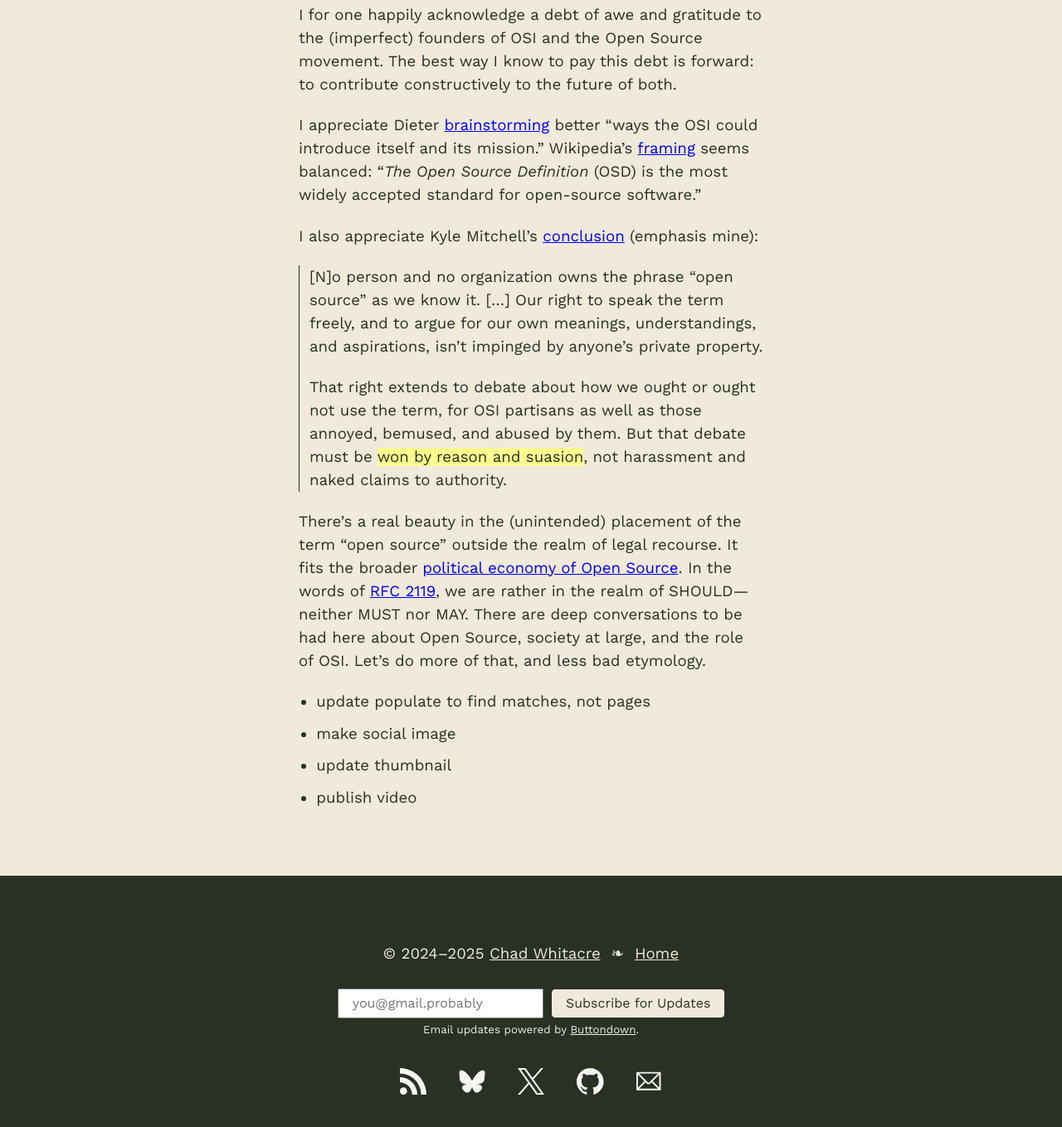
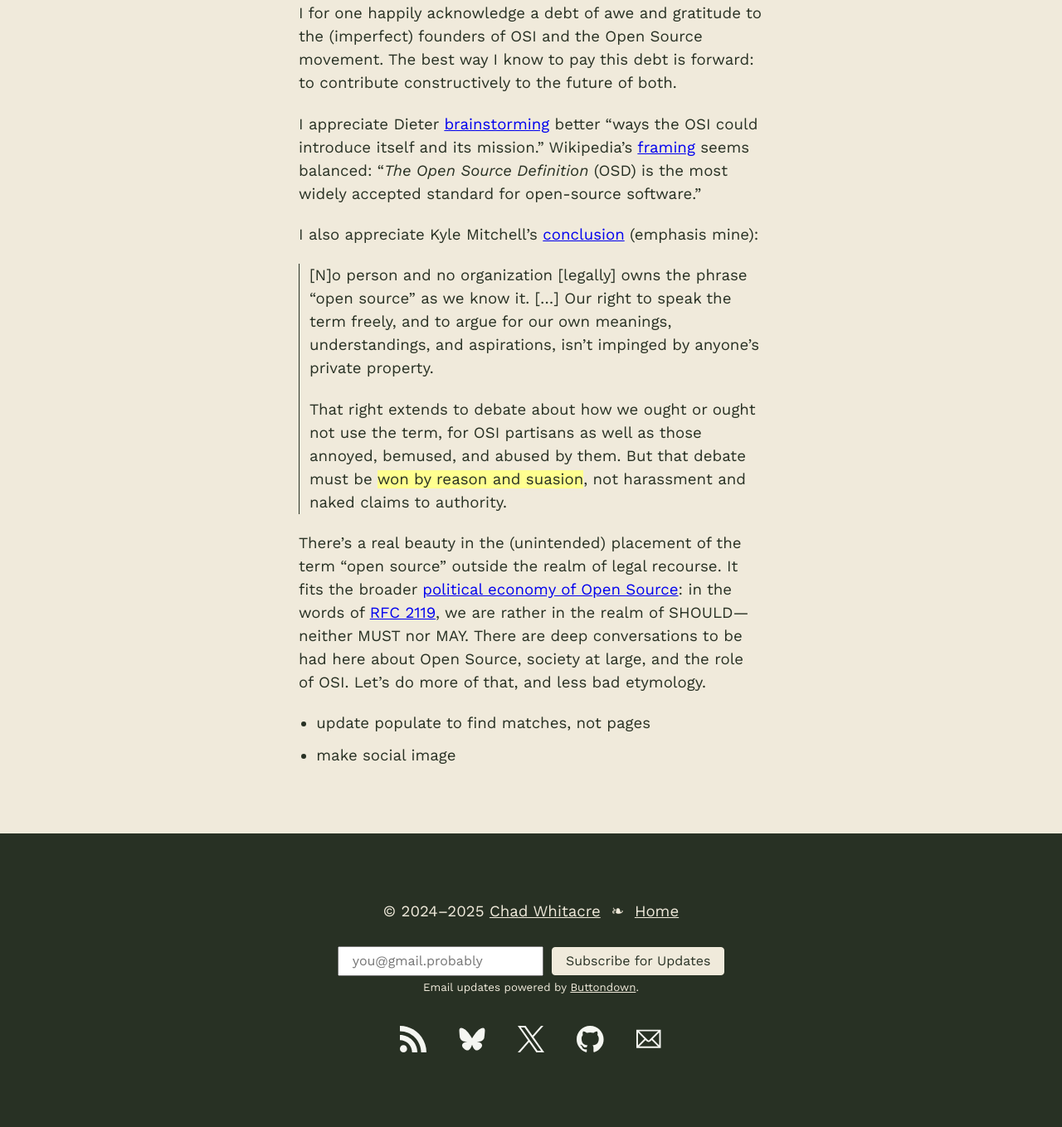
Before and after one commit to chadwhitacre/openpath, a Jekyll site: the page built from 2025/something-big-happened-in-1998/index.md, in a window 1280 px wide and 1400 px high, scrolled down 5658 px. Shown: the top 1359 px of the window at 83% size. Built offline with Jekyll 4.4.1, drawn with Linux system fonts in a browser that asks for light colours; comment, search, counter and statistics services are not loaded.

Commit message:
Tinkering

```diff
--- a/2025/something-big-happened-in-1998/index.md
+++ b/2025/something-big-happened-in-1998/index.md
@@ -173,18 +173,19 @@ I also appreciate Kyle Mitchell's
 [conclusion](https://writing.kemitchell.com/2020/05/11/Open-Source-Property)
 (emphasis mine):
 
-> [N]o person and no organization owns the phrase “open source” as we know it.
-[...] Our right to speak the term freely, and to argue for our own meanings,
-understandings, and aspirations, isn’t impinged by anyone’s private property.
+> [N]o person and no organization [legally] owns the phrase “open source” as we
+know it. [...] Our right to speak the term freely, and to argue for our
+own meanings, understandings, and aspirations, isn’t impinged by anyone’s
+private property.
 >
-> That right extends to debate about how we ought or ought not use the term, for
-OSI partisans as well as those annoyed, bemused, and abused by them. But that
-debate must be **won by reason and suasion**, not harassment and naked claims to
-authority.
+> That right extends to debate about how we ought or ought not use the term,
+for OSI partisans as well as those annoyed, bemused, and abused by them. But
+that debate must be **won by reason and suasion**, not harassment and naked
+claims to authority.
 
 There's a real beauty in the (unintended) placement of the term "open source"
 outside the realm of legal recourse. It fits the broader [political
-economy of Open Source](https://www.youtube.com/watch?v=lEEP0A1lEU0). In the
+economy of Open Source](https://www.youtube.com/watch?v=lEEP0A1lEU0): in the
 words of [RFC 2119](https://datatracker.ietf.org/doc/html/rfc2119),
 we are rather in the realm of SHOULD—neither MUST nor MAY. There are deep
 conversations to be had here about Open Source, society at large, and the role
@@ -192,5 +193,3 @@ of OSI. Let's do more of that, and less bad etymology.
 
 - update populate to find matches, not pages
 - make social image
-- update thumbnail
-- publish video
```
Also changed, not shown: other parts of 2025/something-big-happened-in-1998/index.md (+1 -1 lines).
